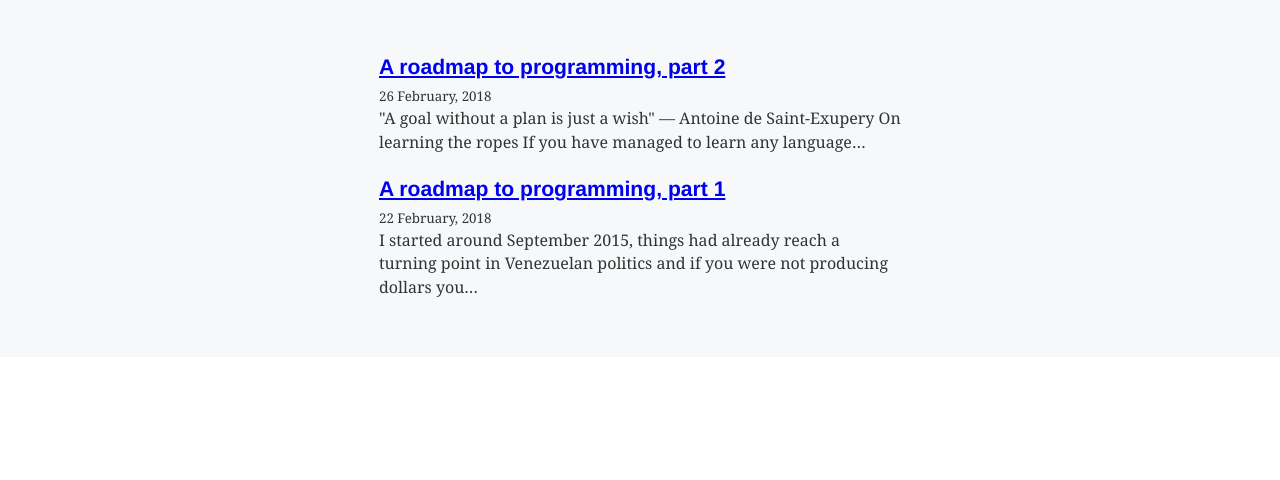
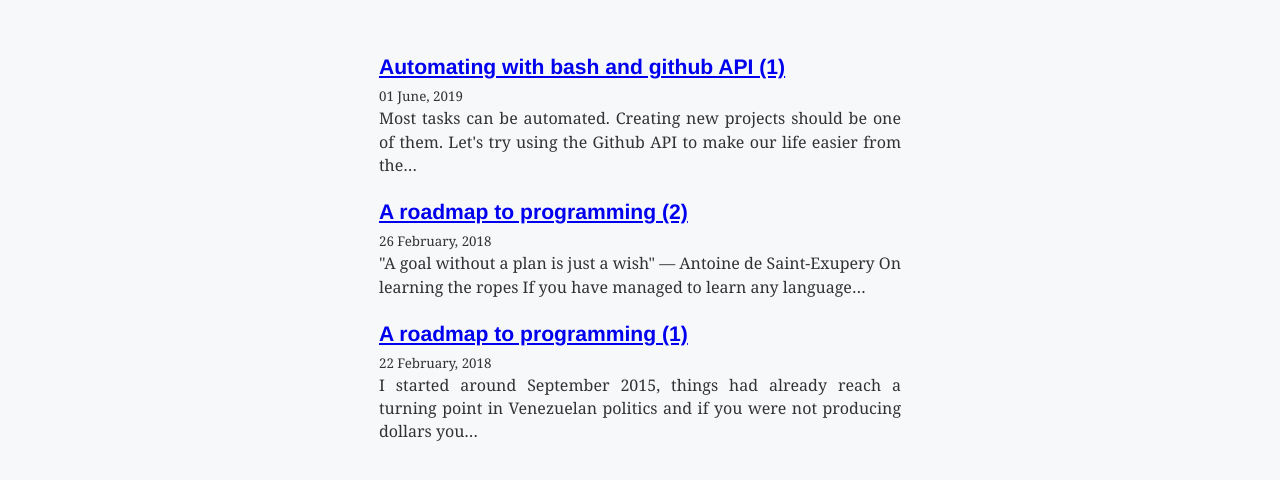
Before and after one commit to littlecastrum/devoured, a Gatsby site: page / in a window 1280 px wide. Shown: the part 316-796 px from the top of the page. Built offline with nearby package versions, Linux system fonts and the light colour scheme; Gatsby itself is replaced by a stand-in of ours; some packages are replaced by stand-ins of ours; what typography-theme-elk-glen would draw is missing.

Commit message:
Finishes new post where we start on the automation of a simple creation of a new project folder

````diff
--- /dev/null
+++ b/src/pages/automating-with-bash-and-github-api-1/index.md
@@ -0,0 +1,114 @@
+---
+title: 'Automating with bash and github API (1)'
+description: >-
+  Most tasks can be automated, creating new projects should be one of them.
+  Let's try using the Github API to make our life easier from the terminal
+date: '2019-06-01T18:37:00.374Z'
+categories: []
+keywords: []
+---
+
+![An automated task](./automated.gif)
+
+Most tasks can be automated. Creating new projects should be one of them.
+Let's try using the Github API to make our life easier from the terminal whenever we want to
+initialize a new project with a github repo.
+
+> DISCLAIMER: The following script will work for unix based systems. Changes will be necesary for Windows
+
+### Pseudocode
+
+```
+    IF NOT directory exists
+      CREATE directory
+    END
+
+    MOVE TO directory
+
+    IF NOT ".git" directory
+
+      IF NOT github repo with same name
+        CREATE new github repo
+      END
+
+      INIT git
+      ADD REMOTE git repo
+      CREATE README
+      PUSH local repo TO remote repo
+
+    END
+    OPEN code editor AT pwd
+```
+---
+
+### What do we need for this task?
+
+- Bash scripting
+- HTTP (We will be using `curl`)
+- APIs
+- How to use Github
+
+## Bash Scripting
+
+For this part we are going to need to learn several basic commands and structures from the bash language.
+
+First we have the basic commands:
+- `cd`: allows the user to travers the filesystem
+- `mkdir`: creates a new directory in the given path
+- `touch`: creates a new file in the given path
+
+```
+mkdir Projects        // Will create a new Projects directory
+cd Projects           // Move into the directory
+touch test_file.sh    // Creates a new 'test_file.sh' file
+```
+If we add some conditional expression we wil have the first part of our script.
+In bash a to test for `true` or `false` we use the brackets (`[]`) with flags inside
+if we pair that with the `if statement` we can build a our conditionals.
+
+```
+if [ ! -d <some_path> ]; then
+  mkdir <some_path>
+fi
+```
+**NOTE: The space inside the brackets is important**.
+
+Let's upack what we did here. First we declared an `if` statement that will run the code between the `then` and `fi` declarations. Afterward we created a `condtional expression`. The `!` turns the check into it's opposite like in most programming languages. The `-d` flag checks if a directoryu exists in the path that you pass to the expression. Afterwards we create the new folder now that we are sure the path is available
+
+We can clean that up using another tool: `&&`. This will test if the left side is true it will run the right side code. Afterwards we can just change directories to the newly created one.
+
+```
+[ ! -d <some_path> ] && mkdir <some_path>
+cd <some_path>
+```
+
+If we put this inside a function in out `.bash_profile`, `.bashrc` or `.zshrc` we can start calling it from everywhere.
+
+####.bashrc
+```
+name_new_function() {
+  [ ! -d <some_path> ] && mkdir <some_path>
+  cd <some_path>
+}
+```
+####on the terminal
+```
+source .bashrc
+name_new_function test
+pwd
+```
+
+You will find yourself in the new directory. For the next step we already have the necessary tools
+
+```
+name_new_function() {
+  [ ! -d <some_path> ] && mkdir <some_path>
+  cd <some_path>
+  if [ ! -d ".git" ]; then
+    // Test if the repo exists on github
+  fi
+}
+```
+As you can see the logic is pretty much the same, but testing if the repo exists in github will take the rest of the knowledge that we need for this automation. We have 2 viable ways. We could use some other scripting language to simulate the process of accessing github and creating a repository or we could just make use of their very simple and well documented API which requires just one command to create a repo, list them and delete them in the future.
+
+I will let the explanation of the for the next post, have a good one.
--- a/src/pages/roadmap-to-programming-part1/index.md
+++ b/src/pages/roadmap-to-programming-1/index.md
@@ -1,12 +1,11 @@
 ---
-title: 'A roadmap to programming, part 1'
+title: 'A roadmap to programming (1)'
 description: >-
   I started around September 2015, things had already reach a turning point in
   Venezuelan politics and if you were not producing dollars you…
 date: '2018-02-22T23:14:00.374Z'
 categories: []
 keywords: []
-slug: /@littlecastrum/a-roadmap-to-programming-part-1-68d41498dbb
 ---
 
 ![](https://cdn-images-1.medium.com/max/800/1*0Cj77ymWVh2x_mN7kMiykw.png)
--- a/src/pages/roadmap-to-programming-part2/index.md
+++ b/src/pages/roadmap-to-programming-2/index.md
@@ -1,10 +1,9 @@
 ---
-title: 'A roadmap to programming, part 2'
+title: 'A roadmap to programming (2)'
 description: On learning the ropes
 date: '2018-02-26T00:14:34.882Z'
 categories: []
 keywords: []
-slug: /@littlecastrum/a-roadmap-to-programming-part-2-d72af9e698ca
 ---
 
 !["A goal without a plan is just a wish" — Antoine de Saint-Exupery](https://cdn-images-1.medium.com/max/800/0*B6SYbRery3e8X271.)
--- /dev/null
+++ b/src/utils/global.css
@@ -0,0 +1,226 @@
+body {
+  --pink: rgb(255, 167, 196);
+  --bg: #282c35;
+  --header: #ffffff;
+  --textNormal: rgba(255, 255, 255, 0.88);
+  --textTitle: #ffffff;
+  --textLink: var(--pink);
+  --hr: hsla(0, 0%, 100%, 0.2);
+  --inlineCode-bg: none;
+  --inlineCode-text: crimson;
+  -webkit-font-smoothing: antialiased;
+  background-color: var(--bg);
+  text-align: justify;
+}
+
+
+/*
+  RTL layout
+*/
+body:lang(fa) article,
+body:lang(ar) article {
+  direction: rtl;
+}
+
+body:lang(fa) article pre,
+body:lang(ar) article pre,
+body:lang(fa) article .translations,
+body:lang(ar) article .translations,
+body:lang(fa) .language-text,
+body:lang(ar) .language-text {
+  direction: ltr;
+}
+
+/* Fixing parentheses issue in text */
+body:lang(fa) .language-text,
+body:lang(ar) .language-text {
+  display: inline-block;
+}
+
+body:lang(fa) blockquote,
+body:lang(ar) blockquote {
+  border-left: unset;
+  border-right: 0.32813rem solid hsla(0, 0%, 0%, 0.9);
+  padding-right: 1.42188rem;
+  padding-left: unset;
+  margin-left: 0.75rem;
+  margin-right: -1.75rem;
+}
+
+/* styles for Persian language */
+body:lang(fa) article,
+body:lang(fa) header > h1 {
+  font-family: 'Vazir';
+}
+/* styles for Arabic language */
+body:lang(ar) article,
+body:lang(ar) header > h1 {
+  font-family: 'Cairo', sans-serif;
+}
+
+body:lang(ko) header,
+body:lang(ko) article {
+  word-break: keep-all;
+}
+
+/**
+ * Based on copypasta from Remy Bach and Sarah Drasner
+ */
+code[class*='language-'],
+pre[class*='language-'] {
+  color: white;
+  background: none;
+  font-family: Consolas, Menlo, Monaco, source-code-pro, Courier New, monospace;
+  font-feature-settings: normal;
+  text-align: left;
+  white-space: pre;
+  word-spacing: normal;
+  word-break: normal;
+  word-wrap: normal;
+  line-height: 1.5;
+  margin-bottom: 0;
+
+  -moz-tab-size: 4;
+  -o-tab-size: 4;
+  tab-size: 4;
+
+  -webkit-hyphens: none;
+  -moz-hyphens: none;
+  -ms-hyphens: none;
+  hyphens: none;
+}
+
+/* Code blocks */
+pre[class*='language-'] {
+  overflow: auto;
+  padding: 1.3125rem;
+}
+
+pre[class*='language-']::-moz-selection {
+  /* Firefox */
+  background: hsl(207, 4%, 16%);
+}
+
+pre[class*='language-']::selection {
+  /* Safari */
+  background: hsl(207, 4%, 16%);
+}
+
+/* Text Selection colour */
+pre[class*='language-']::-moz-selection,
+pre[class*='language-'] ::-moz-selection {
+  text-shadow: none;
+  background: hsla(0, 0%, 100%, 0.15);
+}
+
+pre[class*='language-']::selection,
+pre[class*='language-'] ::selection {
+  text-shadow: none;
+  background: hsla(0, 0%, 100%, 0.15);
+}
+
+/* Inline code */
+:not(pre) > code[class*='language-'] {
+  border-radius: 0.3em;
+  background: var(--inlineCode-bg);
+  color: var(--inlineCode-text);
+  padding: 0.15em 0.2em 0.05em;
+  white-space: normal;
+}
+
+.token.attr-name {
+  color: rgb(173, 219, 103);
+  font-style: italic;
+}
+
+.token.comment {
+  color: rgb(128, 147, 147);
+}
+
+.token.string,
+.token.url {
+  color: rgb(173, 219, 103);
+}
+
+.token.variable {
+  color: rgb(214, 222, 235);
+}
+
+.token.number {
+  color: rgb(247, 140, 108);
+}
+
+.token.builtin,
+.token.char,
+.token.constant,
+.token.function {
+  color: rgb(130, 170, 255);
+}
+
+.token.punctuation {
+  color: rgb(199, 146, 234);
+}
+
+.token.selector,
+.token.doctype {
+  color: rgb(199, 146, 234);
+  font-style: 'italic';
+}
+
+.token.class-name {
+  color: rgb(255, 203, 139);
+}
+
+.token.tag,
+.token.operator,
+.token.keyword {
+  color: #ffa7c4;
+}
+
+.token.boolean {
+  color: rgb(255, 88, 116);
+}
+
+.token.property {
+  color: rgb(128, 203, 196);
+}
+
+.token.namespace {
+  color: rgb(178, 204, 214);
+}
+
+pre[data-line] {
+  padding: 1em 0 1em 3em;
+  position: relative;
+}
+
+.gatsby-highlight-code-line {
+  background-color: #23282D;
+  display: block;
+  margin-right: -1.3125rem;
+  margin-left: -1.3125rem;
+  padding-right: 1em;
+  padding-left: 1.25em;
+  border-left: 0.25em solid #ffa7c4;
+}
+
+.gatsby-highlight {
+  margin-bottom: 1.75rem;
+  margin-left: -1.3125rem;
+  margin-right: -1.3125rem;
+  border-radius: 10px;
+  background: #23282D;
+  -webkit-overflow-scrolling: touch;
+  overflow: auto;
+}
+
+@media (max-width: 672px) {
+  .gatsby-highlight {
+    border-radius: 0;
+  }
+}
+
+.gatsby-highlight pre[class*='language-'] {
+  float: left;
+  min-width: 100%;
+}
--- a/src/utils/typography.js
+++ b/src/utils/typography.js
@@ -1,3 +1,4 @@
+import './global.css'
 import Typography from 'typography'
 import ElkGlen from 'typography-theme-elk-glen'
 
````
Also changed, not shown: src/pages/automating-with-bash-and-github-api-1/automated.gif (added), 1 other file.
